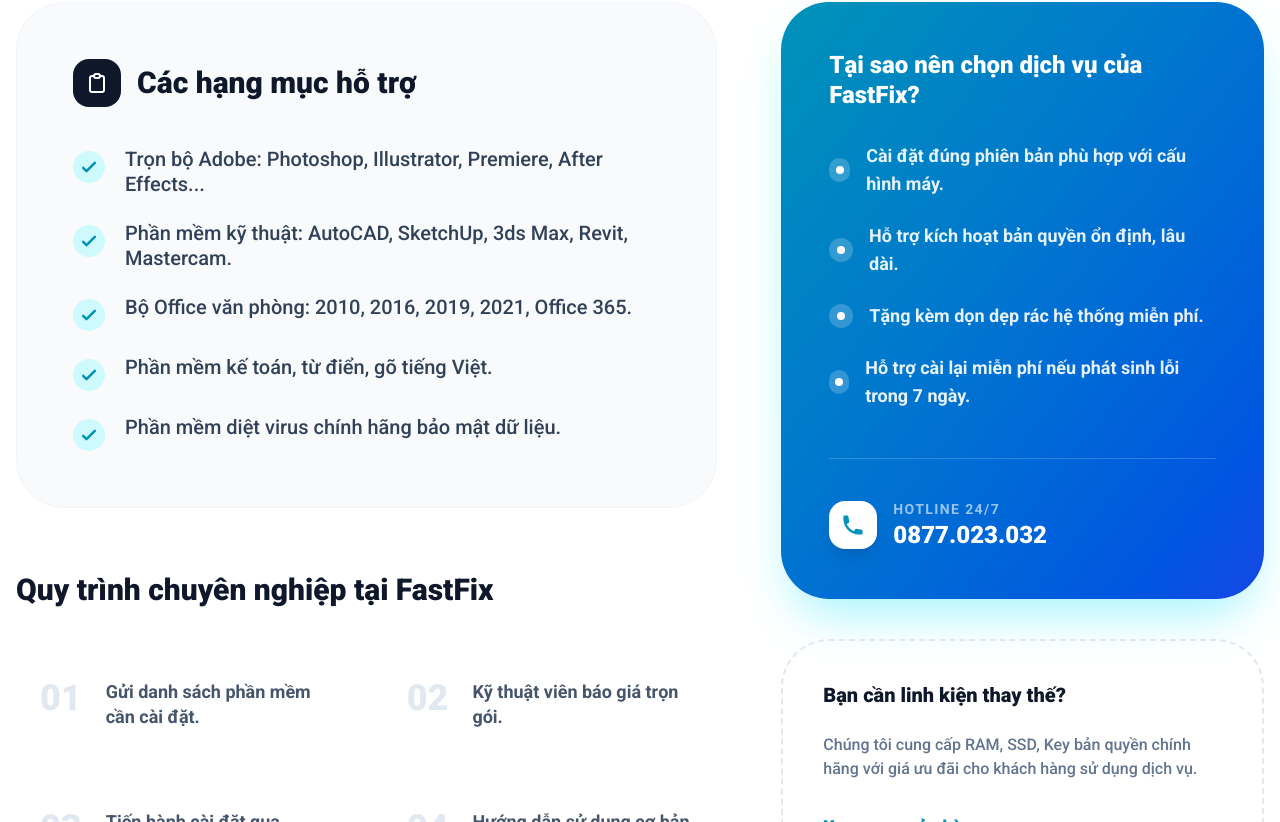
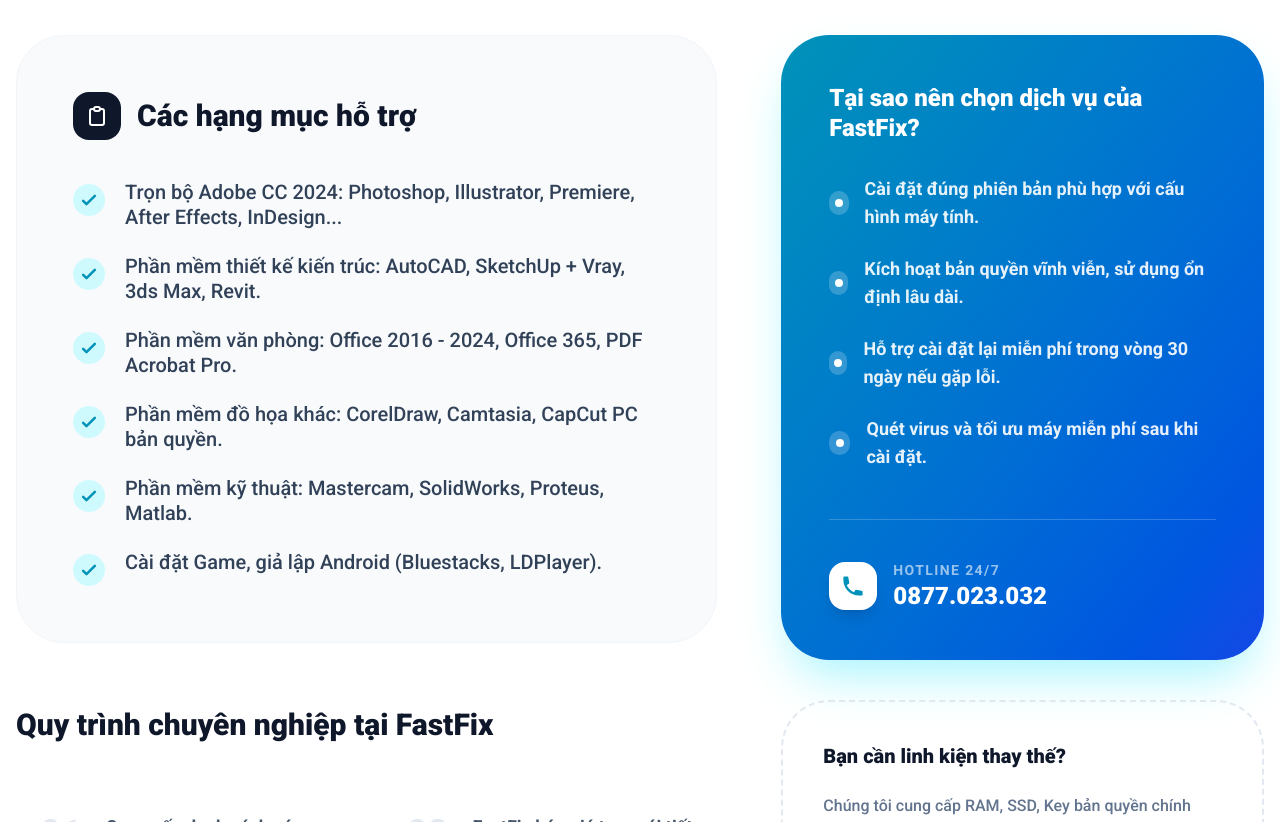
Before and after one commit to nh0k016/website-dich-vu-sua-may-tinh, a Next.js app: page /dich-vu/cai-dat-phan-mem in a window 1280 px wide. Shown: the part 758-1580 px from the top of the page. Built offline with nearby package versions, Linux system fonts and the light colour scheme; no server answers; the database is empty.

Commit message:
Upgrade services content for better SEO and detail

```diff
--- a/src/app/dich-vu/[slug]/page.tsx
+++ b/src/app/dich-vu/[slug]/page.tsx
@@ -15,12 +15,12 @@
 
 const servicesInfo: Record<string, ServiceData> = {
   'sua-may-tinh-online': {
-    title: 'Sửa Máy Tính Online - Giải Pháp Nhanh Chóng Từ Xa',
-    metaTitle: 'Sửa Máy Tính Online | Cài Win, Phần Mềm Từ Xa Uy Tín',
+    title: 'Dịch Vụ Sửa Máy Tính Online - Hỗ Trợ Từ Xa 24/7',
+    metaTitle: 'Sửa Máy Tính Online | Cài Win, Fix Lỗi Từ Xa Uy Tín Toàn Quốc',
     metaDesc:
-      'Dịch vụ sửa máy tính online qua UltraView/AnyDesk chuyên nghiệp. Cài đặt Win, phần mềm, fix lỗi hệ thống nhanh chóng, giá rẻ, cam kết bảo mật 100%.',
+      'Dịch vụ sửa máy tính online, hỗ trợ từ xa qua UltraView/AnyDesk chuyên nghiệp. Xử lý cài Win, phần mềm, fix lỗi hệ thống, diệt virus nhanh chóng, cam kết bảo mật dữ liệu khách hàng.',
     description:
-      'Bạn đang bận rộn hoặc ở xa? Không cần mang máy đi đâu cả! Với công nghệ điều khiển từ xa, chúng tôi sẽ xử lý mọi vấn đề phần mềm ngay trên màn hình máy tính của bạn.',
+      'Máy tính gặp sự cố nhưng bạn không muốn mang ra tiệm? FastFix cung cấp giải pháp sửa máy tính online thần tốc. Chỉ cần kết nối mạng, kỹ thuật viên sẽ xử lý mọi vấn đề ngay lập tức trên màn hình của bạn.',
     icon: (
       <svg
         className='w-12 h-12'
@@ -37,32 +37,33 @@
       </svg>
     ),
     benefits: [
-      'Tiết kiệm thời gian & chi phí đi lại.',
-      'An toàn tuyệt đối - Bạn quan sát trực tiếp mọi thao tác.',
-      'Hỗ trợ ngay lập tức chỉ sau 5-10 phút kết nối.',
-      'Giá dịch vụ cực rẻ, minh bạch.',
+      'Hỗ trợ thần tốc chỉ sau 5 phút kết nối.',
+      'Bạn trực tiếp giám sát mọi thao tác trên màn hình.',
+      'Không mất dữ liệu, bảo mật thông tin cá nhân tuyệt đối.',
+      'Giá rẻ hơn 50% so với mang máy ra trung tâm.',
     ],
     process: [
-      { step: '01', text: 'Kết nối qua Zalo/Hotline để mô tả lỗi.' },
-      { step: '02', text: 'Mở UltraView/AnyDesk và gửi ID/Pass.' },
-      { step: '03', text: 'Kỹ thuật viên thực hiện xử lý lỗi.' },
-      { step: '04', text: 'Kiểm tra lại máy và thanh toán sau khi xong.' },
+      { step: '01', text: 'Liên hệ Hotline/Zalo 0877.023.032 để mô tả tình trạng lỗi.' },
+      { step: '02', text: 'Cài đặt UltraView hoặc AnyDesk và gửi ID/Pass cho kỹ thuật viên.' },
+      { step: '03', text: 'Kỹ thuật viên kiểm tra, báo giá và tiến hành sửa chữa trực tiếp.' },
+      { step: '04', text: 'Khách hàng kiểm tra kết quả và thanh toán qua chuyển khoản/QR.' },
     ],
     details: [
-      'Cài đặt Windows 10/11 Pro bản quyền không mất dữ liệu.',
-      'Cài đặt bộ Microsoft Office 2016-2024, 365.',
-      'Fix lỗi máy tính chạy chậm, treo máy, lỗi dump xanh màn hình.',
-      'Diệt virus, dọn dẹp file rác giúp tăng tốc hệ thống.',
-      'Hỗ trợ cài đặt phần mềm chuyên ngành (Đồ họa, Kế toán...).',
+      'Cài đặt Windows 10, 11 Pro (Full Driver & Office) từ xa.',
+      'Khắc phục lỗi máy tính bị treo, lag, màn hình xanh (BSOD).',
+      'Diệt virus, mã độc, tối ưu hóa giúp máy chạy nhanh như mới.',
+      'Cài đặt trọn bộ Office (2016 - 2024), font tiếng Việt, PDF.',
+      'Sửa lỗi máy tính không vào được mạng, lỗi kết nối máy in.',
+      'Hỗ trợ cứu dữ liệu bị xóa nhầm hoặc format (tùy trường hợp).',
     ],
   },
   'sua-may-tinh-tan-noi': {
-    title: 'Sửa Máy Tính Tận Nơi - Chuyên Nghiệp & Tin Cậy',
-    metaTitle: 'Sửa Máy Tính Tại Nhà | Sửa Máy Tính Tận Nơi Uy Tín Giá Rẻ',
+    title: 'Sửa Máy Tính Tận Nơi - Chuyên Nghiệp, Có Mặt Sau 30 Phút',
+    metaTitle: 'Sửa Máy Tính Tại Nhà | Sửa Laptop Tận Nơi Uy Tín Tại TP.HCM',
     metaDesc:
-      'Dịch vụ sửa máy tính tận nhà tại TP.HCM. Thay thế linh kiện, sửa lỗi phần cứng, phần mềm chuyên nghiệp. Có mặt sau 30 phút, bảo hành dài hạn.',
+      'Dịch vụ sửa máy tính, laptop tận nơi uy tín tại TP.HCM. Cài Win tại nhà, sửa lỗi phần cứng, thay thế linh kiện chính hãng. Có mặt nhanh, giá rẻ, bảo hành dài hạn.',
     description:
-      'Đội ngũ kỹ thuật viên giàu kinh nghiệm của FastFix sẽ có mặt tận nơi để khắc phục mọi sự cố máy tính của bạn một cách nhanh chóng nhất.',
+      'FastFix cung cấp dịch vụ sửa chữa máy tính tận nhà, văn phòng chuyên nghiệp. Kỹ thuật viên tay nghề cao sẽ giúp bạn xử lý triệt để mọi lỗi phần cứng và phần mềm mà bạn không cần phải tốn công di chuyển.',
     icon: (
       <svg
         className='w-12 h-12'
@@ -79,35 +80,32 @@
       </svg>
     ),
     benefits: [
-      'Phục vụ tận nhà, văn phòng chỉ sau 30 phút.',
-      'Linh kiện chính hãng, bảo hành từ 6-36 tháng.',
-      'Kiểm tra báo giá trước khi thực hiện.',
-      'Không hài lòng không thu tiền.',
+      'Phục vụ nhanh chóng tại tất cả các quận huyện TP.HCM.',
+      'Kiểm tra và báo giá rõ ràng trước khi tiến hành sửa chữa.',
+      'Linh kiện thay thế mới 100%, bảo hành chính hãng từ 6-36 tháng.',
+      'Tiết kiệm thời gian, công sức và rủi ro va đập khi mang máy ra tiệm.',
     ],
     process: [
-      { step: '01', text: 'Tiếp nhận thông tin và địa chỉ khách hàng.' },
-      { step: '02', text: 'Kỹ thuật viên tới kiểm tra tình trạng máy.' },
-      { step: '03', text: 'Báo lỗi và giá chi tiết cho khách hàng.' },
-      {
-        step: '04',
-        text: 'Tiến hành sửa chữa và bàn giao, viết phiếu bảo hành.',
-      },
+      { step: '01', text: 'Nhận yêu cầu và địa chỉ qua Hotline 0877.023.032.' },
+      { step: '02', text: 'Kỹ thuật viên di chuyển và có mặt tại nhà khách sau 30 phút.' },
+      { step: '03', text: 'Kiểm tra tổng thể máy, tư vấn giải pháp tối ưu và báo giá.' },
+      { step: '04', text: 'Sửa chữa, dán tem bảo hành và khách hàng nghiệm thu.' },
     ],
     details: [
-      'Cài đặt Windows, Office, phần mềm đồ họa.',
-      'Thay thế RAM, SSD, Pin laptop.',
-      'Xử lý lỗi mạng LAN, Wifi nội bộ văn phòng.',
-      'Nâng cấp cấu hình máy tính theo nhu cầu.',
+      'Cài đặt Windows 7, 8, 10, 11 tại nhà cho PC & Laptop.',
+      'Sửa chữa phần cứng: Máy không lên nguồn, mất hình, kêu to.',
+      'Thay thế linh kiện tận nơi: RAM, ổ cứng SSD, màn hình, bàn phím.',
+      'Xử lý các sự cố mạng: Mất mạng Wifi, cấu hình Router, thi công mạng nội bộ.',
+      'Nâng cấp cấu hình máy văn phòng, máy chơi game theo yêu cầu.',
     ],
   },
   'cai-dat-phan-mem': {
-    title: 'Cài Đặt Phần Mềm Chuyên Nghiệp Theo Yêu Cầu',
-    metaTitle:
-      'Cài Đặt Phần Mềm Máy Tính | Photoshop, AutoCad, Office Bản Quyền',
+    title: 'Dịch Vụ Cài Đặt Phần Mềm Máy Tính - Full Trọn Bộ',
+    metaTitle: 'Cài Đặt Phần Mềm Máy Tính | Thiết Kế, Văn Phòng, Kỹ Thuật Uy Tín',
     metaDesc:
-      'Nhận cài đặt tất cả phần mềm máy tính: Adobe, Office, AutoCAD, Corel... Hỗ trợ cài online hoặc tận nơi. Phần mềm ổn định, không lỗi.',
+      'Nhận cài đặt trọn bộ phần mềm máy tính: Adobe CC 2024, AutoCAD, Corel, bộ Office... Hỗ trợ cài đặt từ xa hoặc tận nơi nhanh chóng, phần mềm ổn định, bảo hành dài hạn.',
     description:
-      'Chúng tôi hỗ trợ cài đặt mọi loại phần mềm từ cơ bản đến nâng cao, đảm bảo hoạt động ổn định và tối ưu nhất cho hiệu suất công việc của bạn.',
+      'Bạn cần công cụ chuyên nghiệp để làm việc nhưng không biết cách cài đặt? FastFix hỗ trợ cài đặt mọi loại phần mềm từ cơ bản đến chuyên dụng, đảm bảo phần mềm chạy mượt, đầy đủ tính năng và không lỗi.',
     icon: (
       <svg
         className='w-12 h-12'
@@ -124,32 +122,33 @@
       </svg>
     ),
     benefits: [
-      'Cài đặt đúng phiên bản phù hợp với cấu hình máy.',
-      'Hỗ trợ kích hoạt bản quyền ổn định, lâu dài.',
-      'Tặng kèm dọn dẹp rác hệ thống miễn phí.',
-      'Hỗ trợ cài lại miễn phí nếu phát sinh lỗi trong 7 ngày.',
+      'Cài đặt đúng phiên bản phù hợp với cấu hình máy tính.',
+      'Kích hoạt bản quyền vĩnh viễn, sử dụng ổn định lâu dài.',
+      'Hỗ trợ cài đặt lại miễn phí trong vòng 30 ngày nếu gặp lỗi.',
+      'Quét virus và tối ưu máy miễn phí sau khi cài đặt.',
     ],
     process: [
-      { step: '01', text: 'Gửi danh sách phần mềm cần cài đặt.' },
-      { step: '02', text: 'Kỹ thuật viên báo giá trọn gói.' },
-      { step: '03', text: 'Tiến hành cài đặt qua mạng hoặc tận nơi.' },
-      { step: '04', text: 'Hướng dẫn sử dụng cơ bản và bàn giao.' },
+      { step: '01', text: 'Cung cấp danh sách các phần mềm cần cài đặt.' },
+      { step: '02', text: 'FastFix báo giá trọn gói tiết kiệm cho khách hàng.' },
+      { step: '03', text: 'Thực hiện cài đặt qua mạng (UltraView) hoặc tận nơi.' },
+      { step: '04', text: 'Khách hàng test tính năng phần mềm và nghiệm thu.' },
     ],
     details: [
-      'Trọn bộ Adobe: Photoshop, Illustrator, Premiere, After Effects...',
-      'Phần mềm kỹ thuật: AutoCAD, SketchUp, 3ds Max, Revit, Mastercam.',
-      'Bộ Office văn phòng: 2010, 2016, 2019, 2021, Office 365.',
-      'Phần mềm kế toán, từ điển, gõ tiếng Việt.',
-      'Phần mềm diệt virus chính hãng bảo mật dữ liệu.',
+      'Trọn bộ Adobe CC 2024: Photoshop, Illustrator, Premiere, After Effects, InDesign...',
+      'Phần mềm thiết kế kiến trúc: AutoCAD, SketchUp + Vray, 3ds Max, Revit.',
+      'Phần mềm văn phòng: Office 2016 - 2024, Office 365, PDF Acrobat Pro.',
+      'Phần mềm đồ họa khác: CorelDraw, Camtasia, CapCut PC bản quyền.',
+      'Phần mềm kỹ thuật: Mastercam, SolidWorks, Proteus, Matlab.',
+      'Cài đặt Game, giả lập Android (Bluestacks, LDPlayer).',
     ],
   },
   've-sinh-may-tinh': {
-    title: 'Vệ Sinh Máy Tính & Laptop - Tăng Tốc, Giảm Nhiệt',
-    metaTitle: 'Vệ Sinh Laptop Tại Nhà | Vệ Sinh Máy Tính Bàn Chuyên Nghiệp',
+    title: 'Vệ Sinh Máy Tính & Laptop - Giảm Nhiệt, Tăng Tuổi Thọ',
+    metaTitle: 'Vệ Sinh Laptop Tại Nhà | Vệ Sinh Máy Tính PC Chuyên Nghiệp Tận Nơi',
     metaDesc:
-      'Dịch vụ vệ sinh laptop, PC tận nơi chuyên nghiệp. Thay keo tản nhiệt cao cấp MX4, làm sạch bụi bẩn, giúp máy chạy mát và bền hơn.',
+      'Dịch vụ vệ sinh laptop, PC tận nơi uy tín. Sử dụng keo tản nhiệt MX-4 chính hãng, dọn dẹp bụi bẩn, bôi mỡ quạt, giúp máy giảm nhiệt độ, chạy êm và bền bỉ hơn.',
     description:
-      'Máy tính của bạn đang bị nóng, quạt kêu to hay hay bị sập nguồn đột ngột? Đó là dấu hiệu cần phải vệ sinh và thay keo tản nhiệt ngay lập tức.',
+      'Máy tính của bạn nóng ran, quạt kêu to hay bị tắt nguồn đột ngột? Đó là lúc bạn cần vệ sinh máy tính định kỳ. FastFix giúp làm sạch bụi bẩn và thay keo tản nhiệt chất lượng cao ngay tại nhà bạn.',
     icon: (
       <svg
         className='w-12 h-12'
@@ -166,31 +165,23 @@
       </svg>
     ),
     benefits: [
-      'Giảm ngay 10-20 độ C sau khi vệ sinh.',
-      'Sử dụng keo tản nhiệt MX4 hoặc Thermal Grizzly cao cấp.',
-      'Tăng tuổi thọ cho CPU và Chipset VGA.',
-      'Tránh rủi ro cháy nổ linh kiện do quá nhiệt.',
+      'Giảm ngay 10 - 20 độ C cho CPU và Card đồ họa.',
+      'Sử dụng keo tản nhiệt MX-4 hoặc Thermal Grizzly chính hãng.',
+      'Hạn chế rủi ro cháy nổ, chập cháy linh kiện do quá nhiệt.',
+      'Giúp quạt chạy êm ái, máy hoạt động mượt mà hơn.',
     ],
     process: [
-      {
-        step: '01',
-        text: 'Kiểm tra nhiệt độ và tình trạng máy trước khi tháo.',
-      },
-      {
-        step: '02',
-        text: 'Tháo linh kiện, hút bụi và làm sạch quạt, tản nhiệt.',
-      },
-      {
-        step: '03',
-        text: 'Lau sạch keo cũ, tra keo tản nhiệt mới chất lượng.',
-      },
-      { step: '04', text: 'Lắp lại máy và kiểm tra lại nhiệt độ vận hành.' },
+      { step: '01', text: 'Kiểm tra nhiệt độ máy bằng phần mềm chuyên dụng.' },
+      { step: '02', text: 'Tháo linh kiện, vệ sinh bụi bẩn quạt, khe tản nhiệt và mainboard.' },
+      { step: '03', text: 'Lau sạch keo cũ, tra keo tản nhiệt mới MX-4/Kryonaut.' },
+      { step: '04', text: 'Lắp máy, kiểm tra lại nhiệt độ sau khi vệ sinh và bàn giao.' },
     ],
     details: [
-      'Vệ sinh toàn bộ hệ thống quạt và khe thoát nhiệt.',
-      'Làm sạch mainboard bằng dung dịch chuyên dụng.',
-      'Vệ sinh tra keo tản nhiệt cho CPU, VGA giúp máy hoạt động bền bỉ hơn.',
-      'Kiểm tra sức khỏe ổ cứng (HDD/SSD) miễn phí.',
+      'Vệ sinh Laptop: Dell, HP, Asus, Acer, Lenovo, MacBook.',
+      'Vệ sinh PC Gaming, máy trạm (Workstation) chuyên nghiệp.',
+      'Tra mỡ quạt giúp quạt chạy êm, không gây tiếng ồn.',
+      'Làm sạch toàn bộ linh kiện bên trong và vỏ máy bên ngoài.',
+      'Tư vấn nâng cấp SSD/RAM để máy đạt hiệu suất tối đa.',
     ],
   },
 };
@@ -287,7 +278,7 @@
                     />
                   </svg>
                 </span>
-                Có mặt sau 30 phút
+                {slug === 'sua-may-tinh-online' ? 'Hỗ trợ ngay sau 5 phút' : 'Có mặt sau 30 phút'}
               </div>
             </div>
           </div>
```
